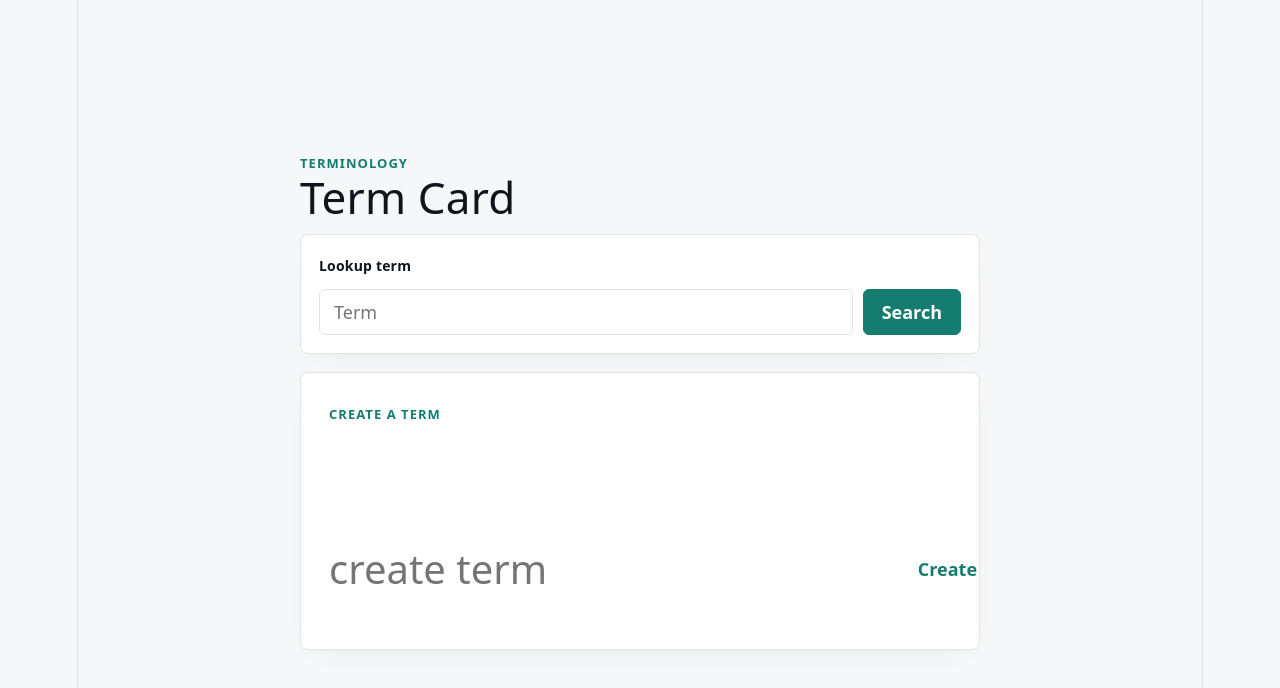
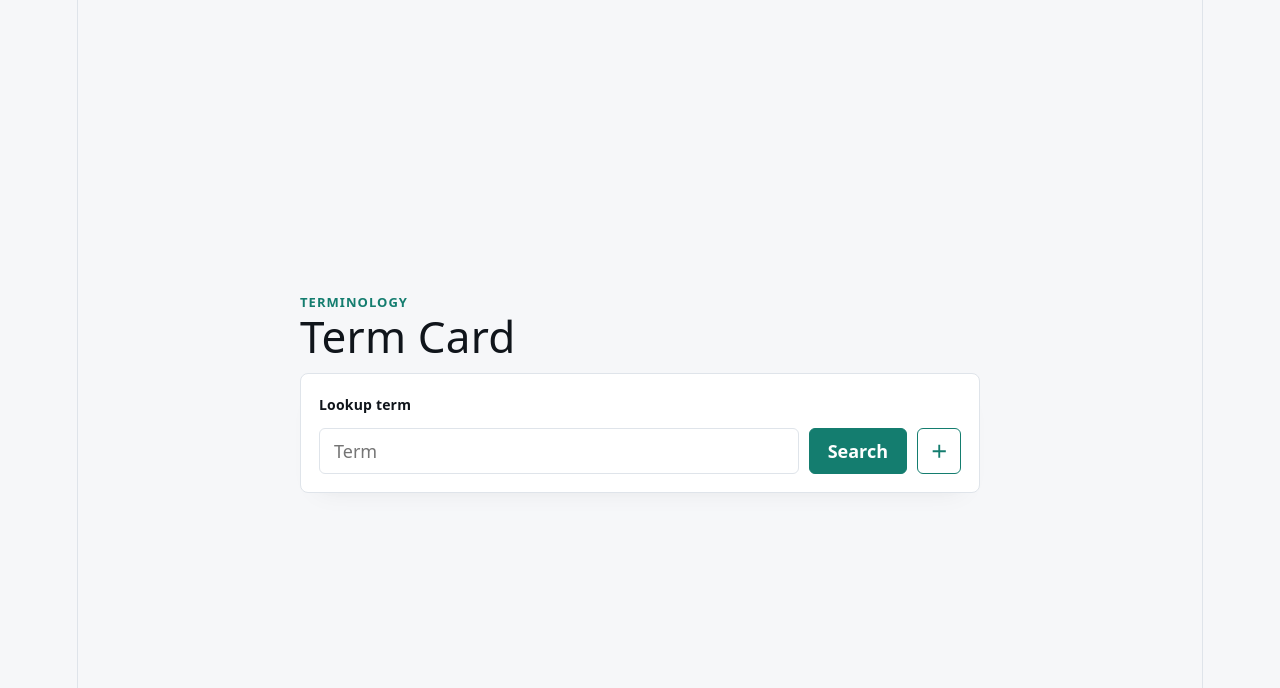
Before and after one commit to lycho33/Terminology, a React (Vite) app in the folder frontend/: page / in a window 1280 px wide. Shown: the top 688 px of the page. Built offline with nearby package versions, Linux system fonts and the light colour scheme.

Commit message:
add toggling create button

```diff
--- a/frontend/src/App.css
+++ b/frontend/src/App.css
@@ -49,6 +49,7 @@
 
 .term-search__controls {
   display: flex;
+  flex-wrap: wrap;
   gap: 10px;
 }
 
@@ -75,6 +76,27 @@
   cursor: pointer;
   font-weight: 700;
   padding: 0 18px;
+}
+
+.term-search .term-search__create-button {
+  align-items: center;
+  background: transparent;
+  border-color: var(--accent);
+  color: var(--accent);
+  display: inline-flex;
+  flex: 0 0 44px;
+  justify-content: center;
+  padding: 0;
+  width: 44px;
+}
+
+.term-search .term-search__create-button:hover {
+  background: var(--accent-bg);
+}
+
+.term-search__create-button svg {
+  height: 1.25rem;
+  width: 1.25rem;
 }
 
 .term-search input:focus-visible,
@@ -257,14 +279,21 @@
 }
 
 @media (max-width: 640px) {
-  .term-search__controls,
   .term-card__topline,
   .term-card__meta {
     flex-direction: column;
   }
 
+  .term-search input {
+    flex-basis: 100%;
+  }
+
   .term-search button {
-    width: 100%;
+    flex: 1;
+  }
+
+  .term-search .term-search__create-button {
+    flex: 0 0 44px;
   }
 
   .term-card {
--- a/frontend/src/App.tsx
+++ b/frontend/src/App.tsx
@@ -9,6 +9,17 @@ const queryClient = new QueryClient();
 // https://react.dev/learn/build-a-react-app-from-scratch#data-fetching
 function App() {
   const [termName, setTermName] = useState("");
+  const [isCreating, setIsCreating] = useState(false);
+
+  const handleSearch = (term: string) => {
+    setIsCreating(false);
+    setTermName(term);
+  };
+
+  const handleCreateClick = () => {
+    setIsCreating(!isCreating);
+    setTermName("");
+  };
 
   return (
     <QueryClientProvider client={queryClient}>
@@ -19,8 +30,17 @@ function App() {
             <h1>Term Card</h1>
           </div>
 
-          <TermSearchForm onSearch={setTermName} defaultTerm={termName} />
-          <Data termName={termName} setTerm={setTermName} />
+          <TermSearchForm
+            onCreateClick={handleCreateClick}
+            onSearch={handleSearch}
+            defaultTerm={termName}
+          />
+          <Data
+            isCreating={isCreating}
+            onCreateComplete={() => setIsCreating(false)}
+            termName={termName}
+            setTerm={setTermName}
+          />
         </section>
       </main>
     </QueryClientProvider>
--- a/frontend/src/Data.tsx
+++ b/frontend/src/Data.tsx
@@ -2,11 +2,18 @@ import { useCreateTerm, useFetchTerm, useUpdateTerm } from "./hooks";
 import { CreateTermForm, TermCard, TermCardSkeleton } from "./terms/Term";
 
 type DataProps = {
+  isCreating: boolean;
+  onCreateComplete: () => void;
   termName: string;
   setTerm: (term: string) => void;
 };
 
-export const Data = ({ termName, setTerm }: DataProps) => {
+export const Data = ({
+  isCreating,
+  onCreateComplete,
+  termName,
+  setTerm,
+}: DataProps) => {
   const {
     data,
     isError,
@@ -14,15 +21,23 @@ export const Data = ({ termName, setTerm }: DataProps) => {
     isSuccess: isFetchTermSuccess,
   } = useFetchTerm(termName);
   const { mutate: updateTerm, isSuccess: isUpdateSuccess } = useUpdateTerm();
-  const { mutate: createTerm, submittedAt } = useCreateTerm();
+  const { mutate: createTerm } = useCreateTerm();
 
-  if (termName.length == 0 && !submittedAt) {
+  if (isCreating) {
     return (
       <div className="term-card term-card--empty" role="status">
         <p className="eyebrow">Create a Term</p>
-        <CreateTermForm createTerm={createTerm} setTerm={setTerm} />
+        <CreateTermForm
+          createTerm={createTerm}
+          onCreateComplete={onCreateComplete}
+          setTerm={setTerm}
+        />
       </div>
     );
+  }
+
+  if (termName.length == 0) {
+    return null;
   }
 
   if (isLoading) {
--- a/frontend/src/actions.tsx
+++ b/frontend/src/actions.tsx
@@ -1,4 +1,4 @@
-import type { UpdateTermInput } from "./Data";
+import type { UpdateTermInput } from "./hooks";
 import type { Term } from "./terms/types";
 
 type TermResponse = {
--- a/frontend/src/terms/Term.tsx
+++ b/frontend/src/terms/Term.tsx
@@ -1,5 +1,5 @@
 import { useEffect, useRef, useState } from "react";
-import { MdOutlineEdit } from "react-icons/md";
+import { MdAdd, MdOutlineEdit } from "react-icons/md";
 import { VscChromeClose } from "react-icons/vsc";
 import type {
   TermFormProps,
@@ -8,7 +8,11 @@ import type {
   CreateFormProps,
 } from "./types";
 
-export const TermSearchForm = ({ defaultTerm, onSearch }: TermFormProps) => {
+export const TermSearchForm = ({
+  defaultTerm,
+  onCreateClick,
+  onSearch,
+}: TermFormProps) => {
   const [term, setTerm] = useState(defaultTerm);
 
   const handleChange = (e: React.ChangeEvent<HTMLInputElement>) => {
@@ -38,12 +42,24 @@ export const TermSearchForm = ({ defaultTerm, onSearch }: TermFormProps) => {
           placeholder="Term"
         />
         <button type="submit">Search</button>
+        <button
+          aria-label="Create term"
+          className="term-search__create-button"
+          type="button"
+          onClick={onCreateClick}
+        >
+          <MdAdd aria-hidden="true" />
+        </button>
       </div>
     </form>
   );
 };
 
-export const CreateTermForm = ({ createTerm, setTerm }: CreateFormProps) => {
+export const CreateTermForm = ({
+  createTerm,
+  onCreateComplete,
+  setTerm,
+}: CreateFormProps) => {
   const [newTerm, setNewTerm] = useState<string>("");
 
   const handleChange = (e: React.ChangeEvent<HTMLInputElement>) => {
@@ -56,6 +72,7 @@ export const CreateTermForm = ({ createTerm, setTerm }: CreateFormProps) => {
     if (nextTerm) {
       createTerm(nextTerm);
       setTerm(nextTerm);
+      onCreateComplete();
     }
   };
 
--- a/frontend/src/terms/types.tsx
+++ b/frontend/src/terms/types.tsx
@@ -2,6 +2,7 @@ import type { UpdateTermInput } from "../hooks";
 
 export type TermFormProps = {
   defaultTerm: string;
+  onCreateClick: () => void;
   onSearch: (term: string) => void;
 };
 export type Term = {
@@ -21,5 +22,6 @@ export type UpdateFormProps = {
 
 export type CreateFormProps = {
   createTerm: (newTerm: string) => void;
+  onCreateComplete: () => void;
   setTerm: (term: string) => void;
 };
```
